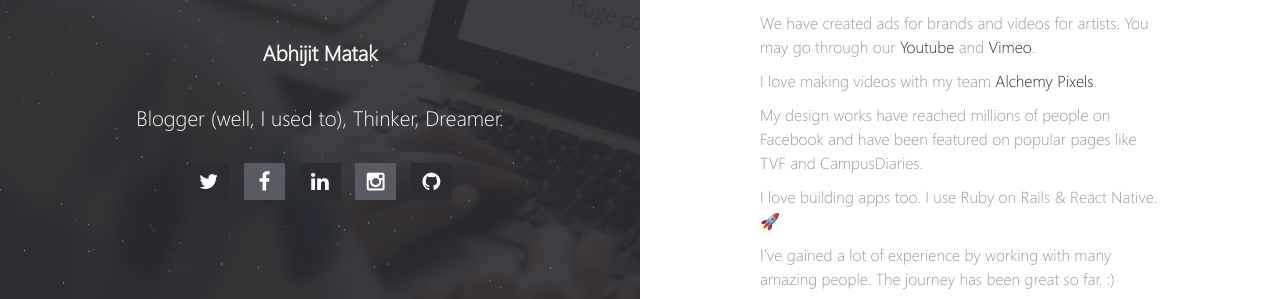
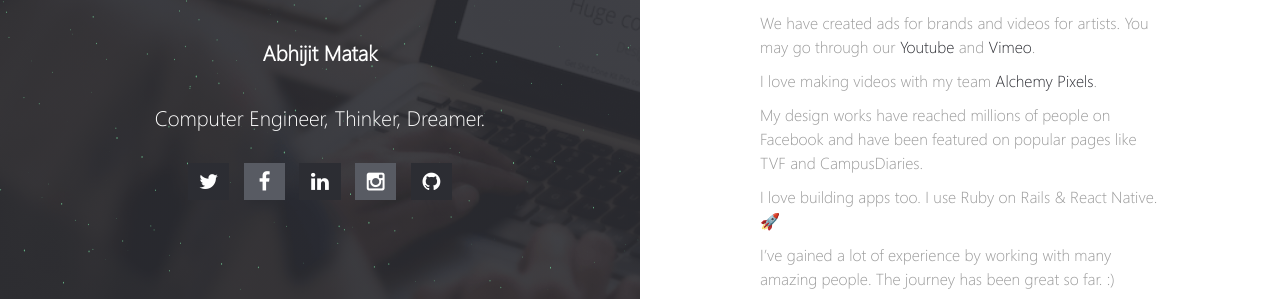
Before and after one commit to skyhitblog/skyhitblog.github.io, a Jekyll site: the page built from index.md, in a window 1280 px wide. Shown: the part 425-724 px from the top of the page. Built offline with Jekyll 4.4.1, drawn with Linux system fonts in a browser that asks for light colours; our own code applies the rules of GitHub Pages for plain Markdown files.

Commit message:
Update _config.yml

```diff
--- a/_config.yml
+++ b/_config.yml
@@ -1,6 +1,6 @@
 # Site
 title: Abhijit Matak
-description: Blogger (well, I used to), Thinker, Dreamer
+description: Computer Engineer, Thinker, Dreamer
 url: http://skyhitblog.com/
 logo: avi.png                                       # Site logo
 locale: en_US
```
